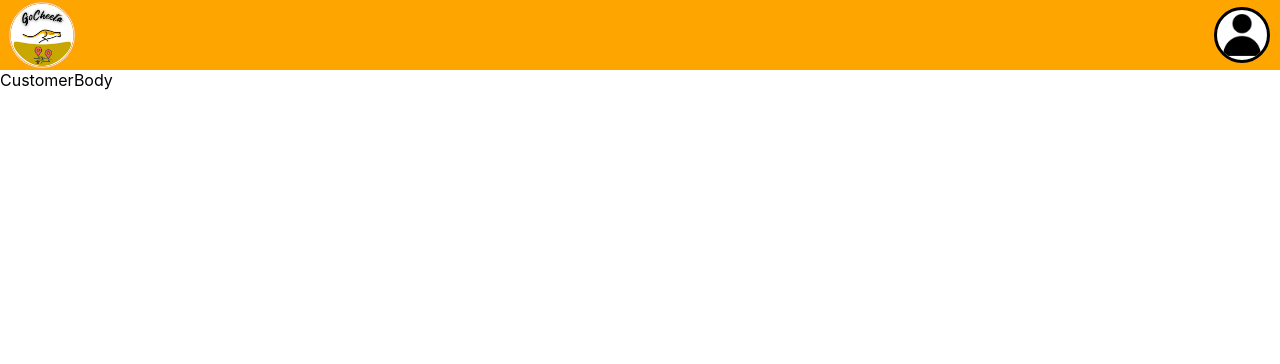
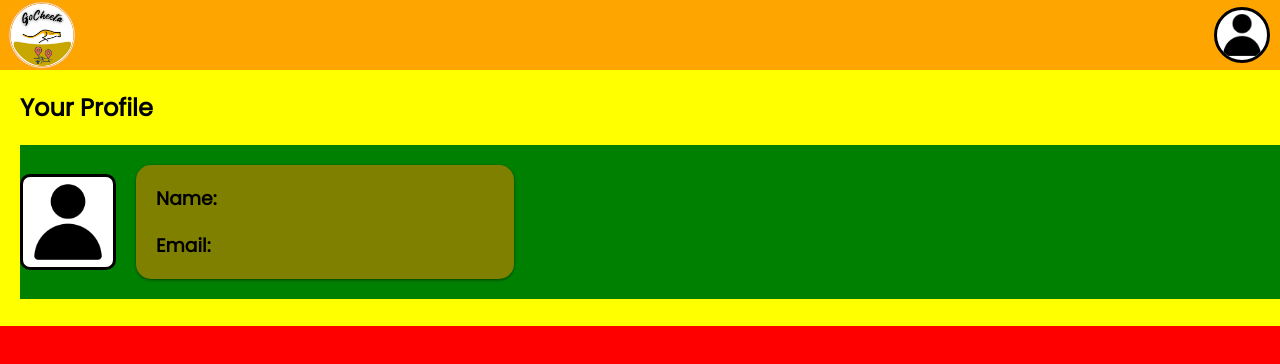
Before and after one commit to dvimukthi/cab-service-system, a React (Create React App) app: page / in a window 1280 px wide. Shown: the top 364 px of the page. Built offline with nearby package versions, Linux system fonts and the light colour scheme; a web font is replaced by a local one.

Commit message:
Details styles

```diff
--- a/src/Components/CustomerProfile/CustomerBody.css
+++ b/src/Components/CustomerProfile/CustomerBody.css
@@ -0,0 +1,41 @@
+.CustomerBody__Container {
+    display: flex;
+    background: red;
+    height: 100vh;
+}
+
+.ProfileDetails__Container {
+    background: yellow;
+    width: 100%;
+    height: 32%;
+}
+
+.ProfileDetails__Container h2 {
+    margin-left: 20px;
+    font-family: 'Poppins', sans-serif;
+    font-weight: bold;
+}
+
+.Details__Container {
+    background: green;
+    display: flex;
+    flex-direction: row;
+    align-items: center;
+    padding-top: 20px;
+    padding-bottom: 20px;
+    margin-left: 20px;
+
+}
+
+.Details{
+    background: olive;
+    margin-left: 10px;
+    width: 30%;
+    border-radius: 15px;
+    box-shadow: 0 1px 3px rgb(0 0 0 / 20%), 0 1px 3px rgb(0 0 0 / 30%);
+}
+
+.Details h3 {
+    margin-left: 20px;
+    font-family: 'Poppins', sans-serif;
+}
--- a/src/Components/CustomerProfile/CustomerBody.js
+++ b/src/Components/CustomerProfile/CustomerBody.js
@@ -1,8 +1,36 @@
 import React from "react";
 import "./CustomerBody.css";
+import UserProfile from "../../Assets/user-profile-img.png";
 
 function CustomerBody() {
-  return <div>CustomerBody</div>;
+  return (
+    <div className="CustomerBody__Container">
+      {/* Add Customer Details */}
+      <div className="ProfileDetails__Container">
+        <h2>Your Profile</h2>
+        <div className="Details__Container">
+          {/* customer image part */}
+          <img
+            src={UserProfile}
+            alt=""
+            width="90"
+            height="90"
+            style={{
+              marginRight: "10px",
+              borderRadius: "10px",
+              border: "3px solid  black",
+              background: "white",
+            }}
+          />
+          {/* customer details part */}
+          <div className="Details">
+            <h3>Name: </h3>
+            <h3>Email: </h3>
+          </div>
+        </div>
+      </div>
+    </div>
+  );
 }
 
 export default CustomerBody;
```
